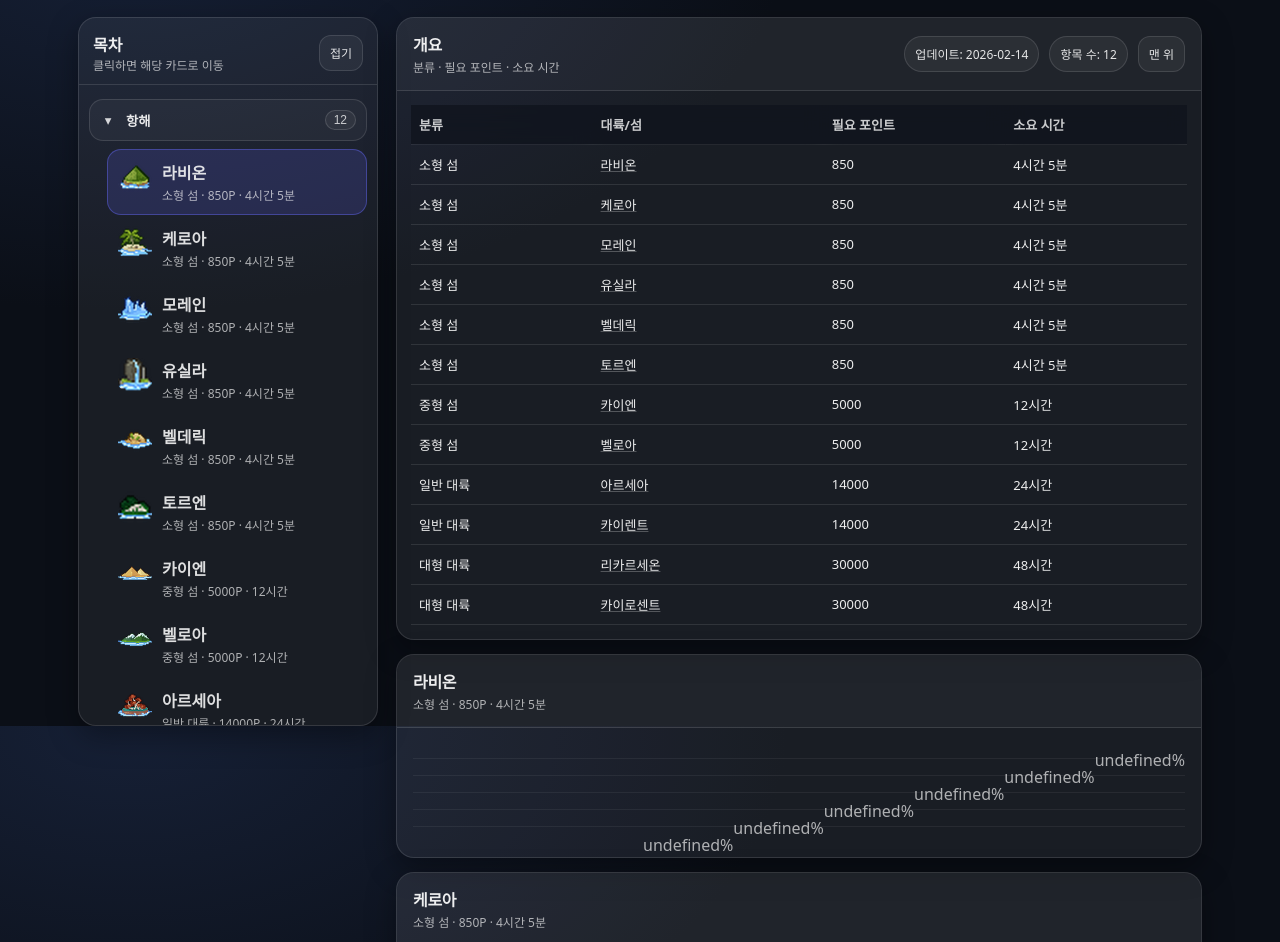
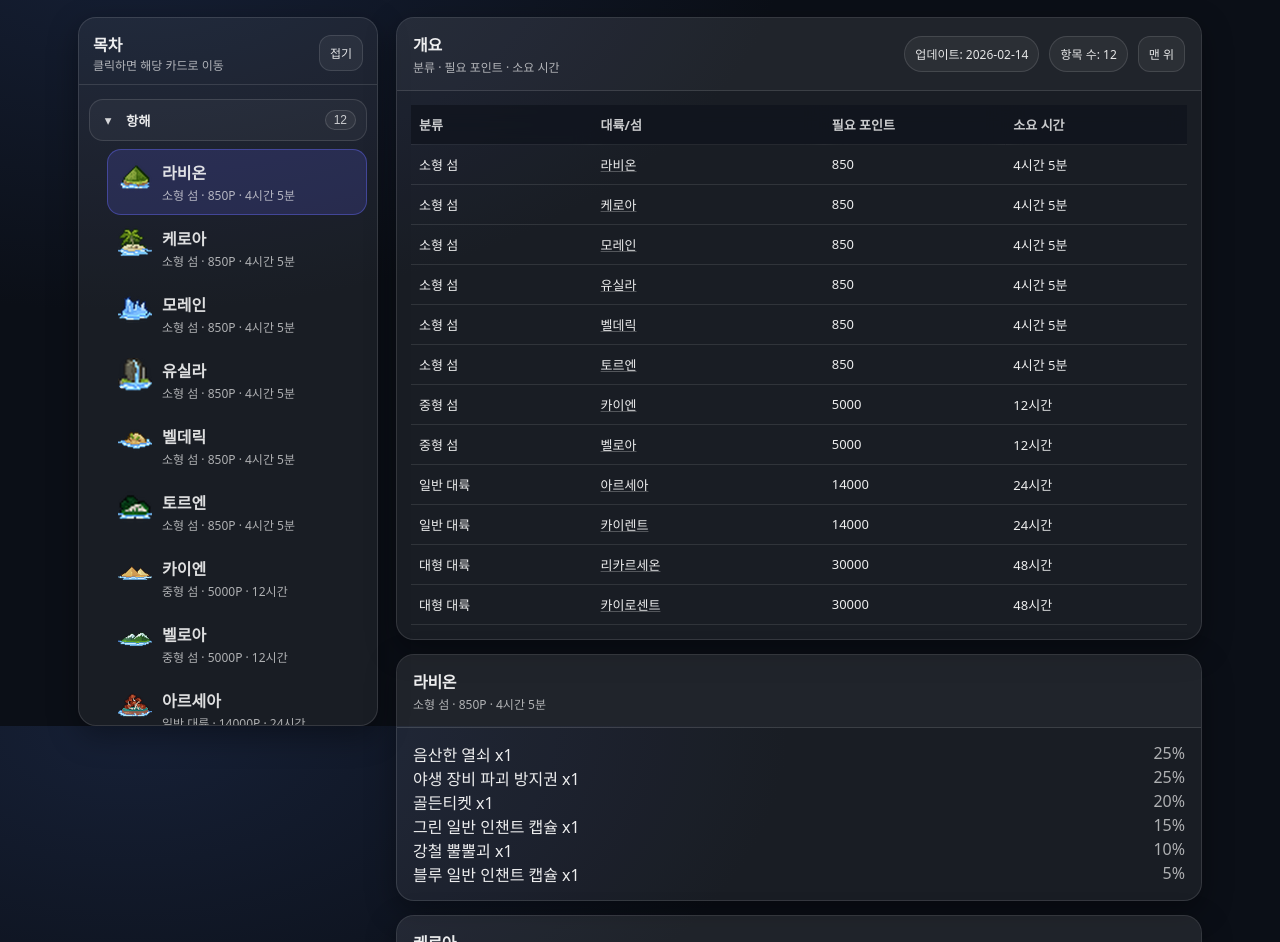
Before and after one commit to mla274560-spec/fox, a plain HTML site: page index.html in a window 1280 px wide. Shown: the part 74-1016 px from the top of the page. Drawn offline with Linux system fonts and the light colour scheme.

Commit message:
Add files via upload

```diff
--- a/data.json
+++ b/data.json
@@ -1,6 +1,6 @@
 {
   "meta": {
-    "title": "맛동산위키)",
+    "title": "섬/대륙 보상표 (데이터형)",
     "updated": "2026-02-14",
     "notes": "data.json만 수정하면 자동으로 화면이 갱신됩니다."
   },
--- a/index.html
+++ b/index.html
@@ -242,14 +242,6 @@
 
     .nav-folder.collapsed .nav-caret{transform: rotate(-90deg);}
 
-
-    .reward-text-row{
-      padding: 8px 0;
-      border-bottom: 1px solid rgba(255,255,255,.06);
-      line-height: 1.25rem;
-    }
-    .reward-text-row:last-child{ border-bottom: none; }
-
     /* modal */
     .modal{position:fixed;inset:0;z-index:1000;display:none;align-items:center;justify-content:center;padding:18px;background:rgba(0,0,0,.72);backdrop-filter:blur(8px)}
     .modal.open{display:flex}
@@ -489,11 +481,17 @@ function render(){
 
 
 function locationCard(loc){
-  const rewards = (loc.rewards || []).slice().sort((a,b) => {
-    const ar = parseFloat(String(a.rate).replace('%','')) || 0;
-    const br = parseFloat(String(b.rate).replace('%','')) || 0;
-    return br - ar;
-  });
+  const rewardsRaw = (loc.rewards || []).slice();
+
+  const norm = rewardsRaw.map(r => {
+    const name = (r.name ?? r.item ?? '').toString();
+    const count = (r.count ?? r.qty);
+    const rateRaw = (r.rate ?? r.prob ?? '');
+    const rateNum = parseFloat(String(rateRaw).replace('%','')) || 0;
+    return { name, count, rateRaw: String(rateRaw).replace('%',''), rateNum };
+  }).filter(x => x.name);
+
+  norm.sort((a,b)=> b.rateNum - a.rateNum);
 
   return `
     <section class="card" id="${loc.id}">
@@ -505,8 +503,8 @@ function locationCard(loc){
       </div>
 
       <div class="reward-text-list" style="padding:14px 16px;">
-        ${rewards.length ? rewards.map(r => {
-          const rate = esc(String(r.rate).replace('%','')) + '%';
+        ${norm.length ? norm.map(r => {
+          const rate = esc(r.rateRaw) + '%';
           const count = (r.count !== undefined && r.count !== null && String(r.count).trim() !== '') ? ` x${esc(r.count)}` : '';
           return `<div class="reward-text-row">${esc(r.name)}${count} <span class="muted" style="float:right;">${rate}</span></div>`;
         }).join('') : `<div class="muted">보상 데이터가 없습니다.</div>`}
```
